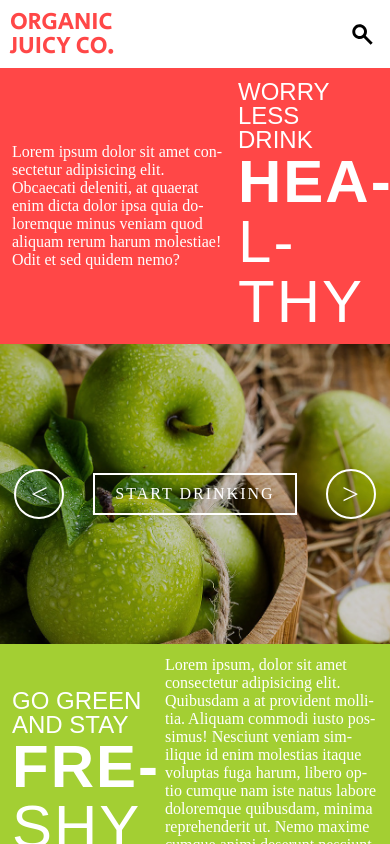
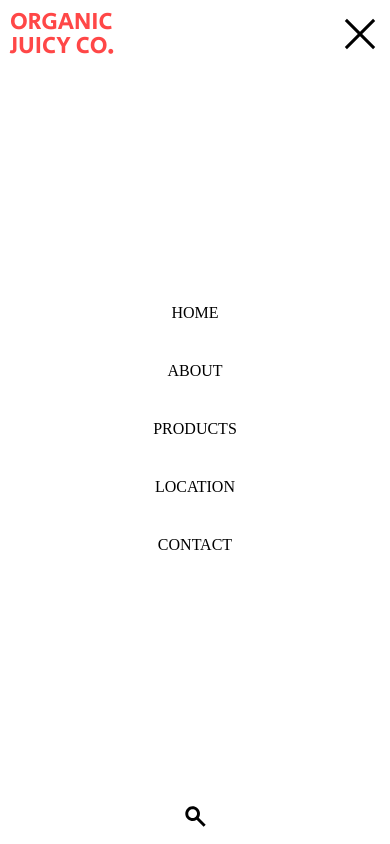
Before and after one commit to ViolettaStolarova/Organic-Juicy-Co, a plain HTML site: page index.html in a window 390 px wide. Both pictures are taken after a click on the button 362 px from the left and 34 px from the top of the page. Shown: the top 844 px of the page. Drawn offline with Linux system fonts and the light colour scheme; a web font is replaced by a local one.

Commit message:
feat add menu

```diff
--- a/index.html
+++ b/index.html
@@ -6,6 +6,7 @@
     <title>Organic Juicy Co.</title>
     <link rel="stylesheet" href="reset.css">
     <link rel="stylesheet" href="style.css">
+
 
 </head>
 <body>
@@ -21,7 +22,12 @@
                     <li><a href="#!">CONTACT</a></li>
                 </ul>
             </nav>
-            <button class="search">
+
+            <button type="button" class="menu-icon">
+                <div class="menu-item-line"></div>
+            </button>
+
+            <button class="search" type="button">
                 <svg class="search__icon" width="35" height="35" viewBox="0 0 24 24" xmlns="http://www.w3.org/2000/svg">
                     <path d="M17.577 19L12.81 14.234C11.7691 14.9207 10.5105 15.1967 9.27775 15.0085C8.04504 14.8204 6.92601 14.1815 6.13735 13.2156C5.34869 12.2496 4.94652 11.0254 5.00871 9.78001C5.07091 8.53458 5.59305 7.35654 6.47402 6.47401C7.35639 5.59271 8.53443 5.07022 9.77996 5.00776C11.0255 4.94529 12.2499 5.34729 13.216 6.13589C14.1821 6.9245 14.8212 8.04358 15.0095 9.27639C15.1977 10.5092 14.9218 11.768 14.235 12.809L19 17.577L17.577 19ZM10.034 7.01401C9.23307 7.01348 8.46471 7.33115 7.89797 7.89713C7.33124 8.46312 7.01255 9.23106 7.01202 10.032C7.01149 10.833 7.32916 11.6013 7.89514 12.1681C8.46113 12.7348 9.22907 13.0535 10.03 13.054C10.4266 13.0543 10.8194 12.9764 11.1859 12.8249C11.5524 12.6734 11.8855 12.4511 12.1661 12.1709C12.4467 11.8906 12.6694 11.5579 12.8214 11.1916C12.9734 10.8253 13.0518 10.4326 13.052 10.036C13.0523 9.63942 12.9744 9.24666 12.8229 8.88015C12.6714 8.51365 12.4491 8.18058 12.1689 7.89996C11.8887 7.61934 11.5559 7.39667 11.1896 7.24466C10.8233 7.09265 10.4306 7.01427 10.034 7.01401V7.01401Z"/>
                     </svg>
@@ -67,6 +73,7 @@
                 <h2 class="title">WORRY LESS DRINK <span>HEA&shy;L­THY</span></h2>
                 <div class="common-paragraphs">
                     <p>
+                        Lorem ipsum dolor sit amet consectetur adipisicing elit. Obcaecati deleniti, at quaerat enim dicta dolor ipsa quia doloremque minus veniam quod aliquam rerum harum molestiae! Odit et sed quidem nemo?
                         Lorem ipsum dolor sit amet consectetur adipisicing elit. Obcaecati deleniti, at quaerat enim dicta dolor ipsa quia doloremque minus veniam quod aliquam rerum harum molestiae! Odit et sed quidem nemo?
                     </p>
                 </div>
@@ -135,5 +142,6 @@
             </article>
         </div>
     </div>
+    <script src="script.js"></script>
 </body>
 </html>
--- a/style.css
+++ b/style.css
@@ -15,6 +15,10 @@ bode{
 .container{
     max-width: 1920px;
     margin: 0 auto;
+}
+
+button {
+    -webkit-tap-highlight-color: transparent;
 }
 
 .btn {
@@ -572,6 +576,9 @@ bode{
         justify-content: space-between;
     }
 }
+.menu-icon{
+    display: none;
+}
 
 @media (max-width: 840px) {
     .footer{
@@ -593,7 +600,20 @@ bode{
 }
 
 @media (max-width: 730px) {
+    .header{
+        grid-template-columns: repeat(2,max-content);
+        grid-template-areas: "logo menu-icon";
+    }
+
     .header__nav{
+        display: none;
+    }
+    .menu-icon{
+        display: flex;
+        grid-area: menu-icon;
+
+    }
+    .search{
         display: none;
     }
 }
@@ -635,7 +655,6 @@ bode{
         padding: 30px;
     }
     .wrapper-juicy-articles{
-        justify-content: baseline;
         padding: 0;
         margin: 0;
     }
@@ -652,4 +671,90 @@ bode{
         padding: 12px;
         gap: 13px;
     }
+    .footer{
+        padding: 10px;
+        padding-top: 20px;
+    }
 }
+
+
+/* Burger menu */
+.menu-icon {
+    position: relative;
+
+    width: 40px;
+    height: 30px;
+
+}
+.menu-icon::after, .menu-icon::before{
+    content: '';
+    position: absolute;
+    left:0;
+}
+.menu-icon::before{
+    top:0;
+
+    transition: transform 0.3s, top 0.3s 0.3s;
+}
+.menu-icon::after{
+    bottom: 0;
+
+    transition: transform 0.3s, bottom 0.3s 0.3s;
+}
+
+.menu-item-line, .menu-icon::after, .menu-icon::before{
+    display: block;
+    width: 100%;
+    height: 3px;
+
+    background-color: #000;
+}
+.menu-item-line{
+    margin-top: 13px;
+}
+.menu-icon-active .menu-item-line{
+    display: none;
+}
+.menu-icon-active::before{
+    transform: translateY(-50%) rotate(45deg);
+    top:50%;
+
+    transition: top 0.3s, transform 0.3s 0.3s;
+}
+.menu-icon-active::after{
+    transform: translateY(50%) rotate(-45deg);
+    bottom:50%;
+
+    transition: bottom 0.3s, transform 0.3s 0.3s;
+}
+
+@media (max-width: 730px) {
+.header-mobile {
+    height: 100vh;
+    grid-template: "logo menu-icon" max-content
+                         "nav nav" max-content
+                         "search search"/auto;
+    align-content: space-between;
+    justify-items: center;
+}
+.header-mobile .search, .header-mobile .header__nav{
+    display: block;
+}
+.menu-icon{
+    justify-self: end;
+}
+.header-mobile .header__nav ul{
+    flex-direction: column;
+    align-items: center;
+}
+.header-mobile .header__nav{
+    transform: none;
+}
+.header-mobile .header__nav a::after{
+    display: none;
+}
+}
+
+.no-scroll{
+    overflow: hidden;
+}
```
